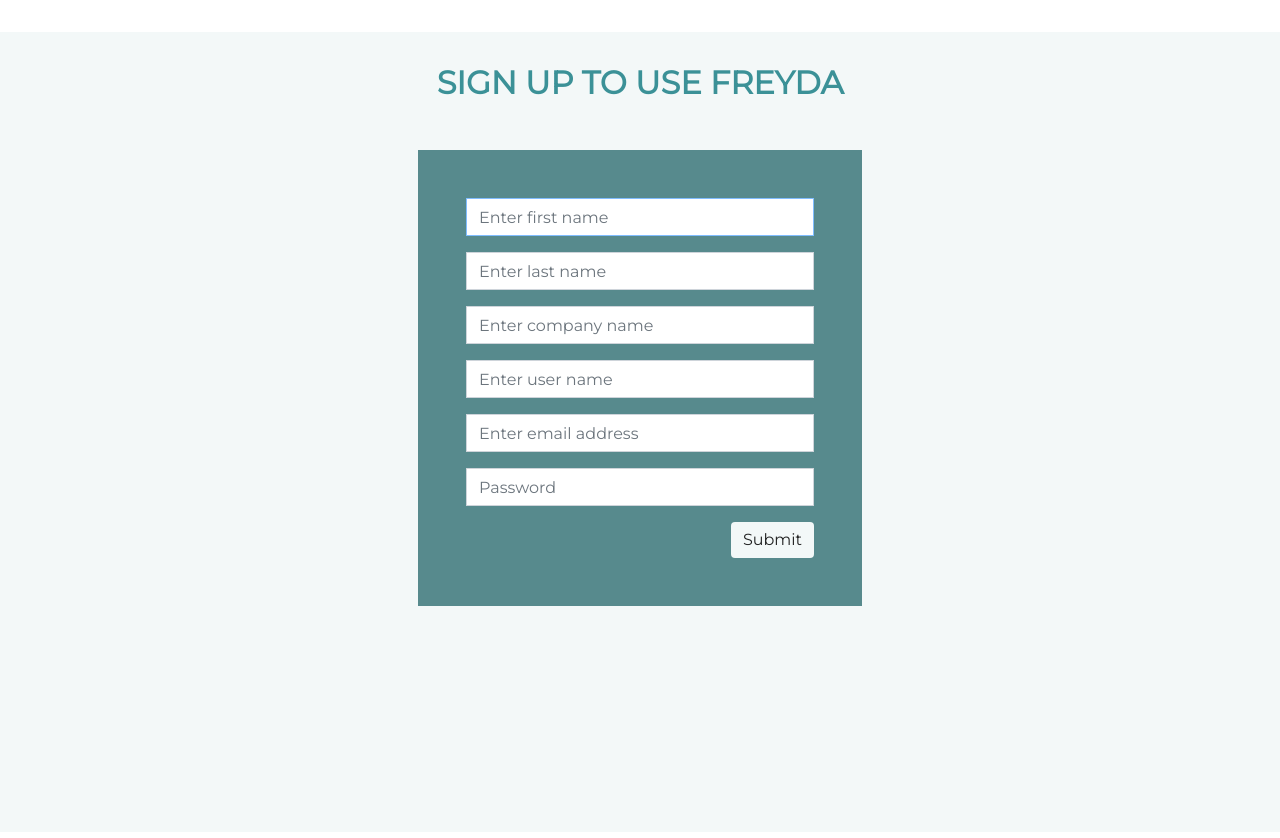
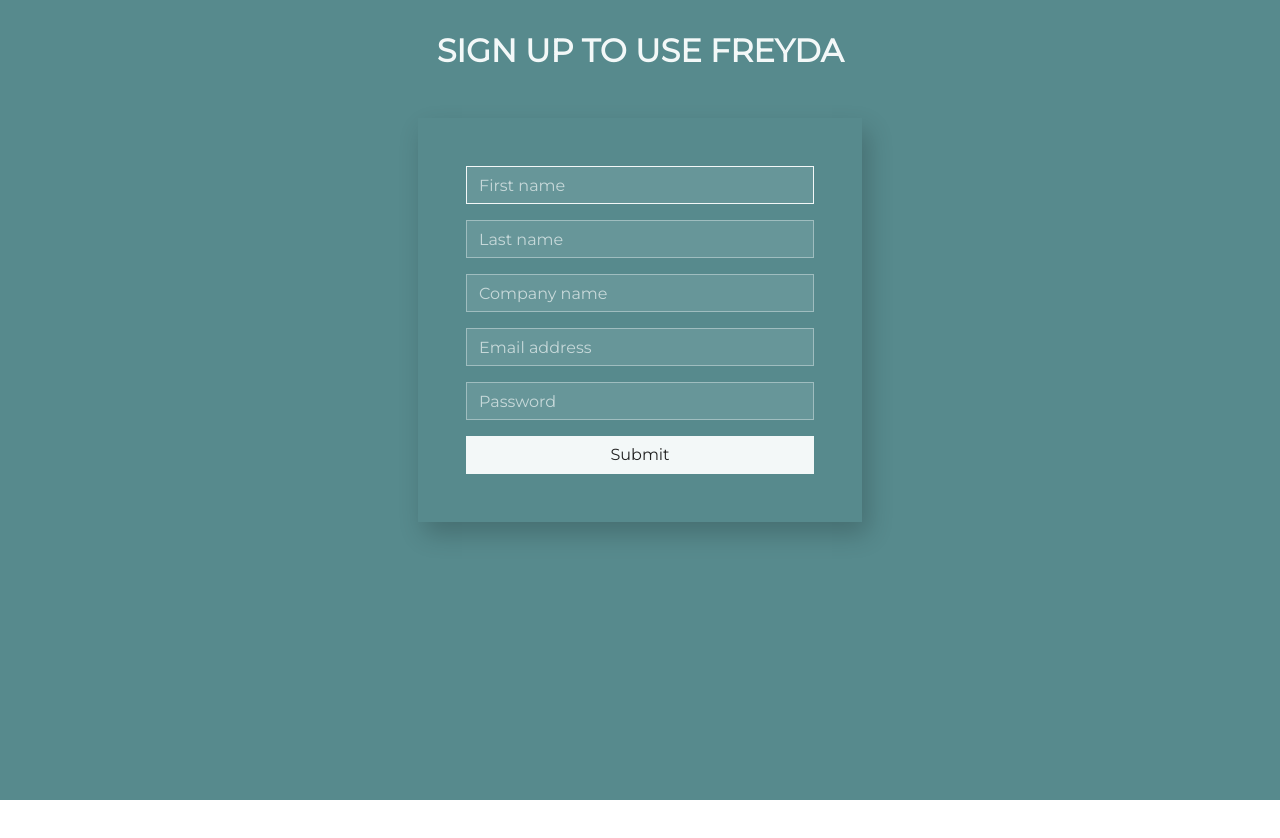
Before and after one commit to chiomadans1759/FREYDA, a Vue app: page / in a window 1280 px wide. Shown: the top 838 px of the page. After the commit the page ends 800 px from the top, so only its background shows below. Built offline with nearby package versions, Linux system fonts and the light colour scheme.

Commit message:
created auth pages

```diff
--- a/public/index.html
+++ b/public/index.html
@@ -7,11 +7,11 @@
     <link rel="icon" href="<%= BASE_URL %>favicon.ico">
     <link rel="stylesheet" href="https://use.fontawesome.com/releases/v5.8.1/css/all.css" integrity="sha384-50oBUHEmvpQ+1lW4y57PTFmhCaXp0ML5d60M1M7uH2+nqUivzIebhndOJK28anvf" crossorigin="anonymous">
     <link rel="stylesheet" href="https://stackpath.bootstrapcdn.com/bootstrap/4.3.1/css/bootstrap.min.css" integrity="sha384-ggOyR0iXCbMQv3Xipma34MD+dH/1fQ784/j6cY/iJTQUOhcWr7x9JvoRxT2MZw1T" crossorigin="anonymous">
-    <title>capital</title>
+    <title>Freyda</title>
   </head>
   <body>
     <noscript>
-      <strong>We're sorry but capital doesn't work properly without JavaScript enabled. Please enable it to continue.</strong>
+      <strong>We're sorry but Freyda doesn't work properly without JavaScript enabled. Please enable it to continue.</strong>
     </noscript>
     <div id="app"></div>
     <!-- built files will be auto injected -->
--- a/src/views/Login.vue
+++ b/src/views/Login.vue
@@ -1,11 +1,10 @@
 <template>
-  <main id="login-page">
+  <main id="auth">
     <div class="row">
       <div class="container">
-        <form class="registeration-form">
+        <form class="auth-form">
           <div class="form-group">
-            <input type="text" class="form-control" placeholder="Enter user name">
-            <!-- <small id="emailHelp" class="form-text text-muted">We'll never share your email with anyone else.</small> -->
+            <input type="text" class="form-control" placeholder="Username">
           </div>
 
           <div class="form-group">
@@ -23,23 +22,72 @@
 
 <script>
 export default {
-  name: 'Login-page'
+  name: 'Login-Page'
 
 }
 </script>
 
 <style scoped>
 
-#login-page {
+#auth {
   height: 100vh;
+  background: #578a8d;
 }
 
-#login-page form {
+#auth form {
   width: 40%;
   margin: auto;
   margin-top: 3rem;
   background: #578a8d;
   padding: 3rem;
+  margin-top: 10rem;
+  box-shadow: 6px 12px 24px rgba(0, 0, 0, 0.20);
+}
+
+#auth .form-control {
+  border-radius: 0 !important;
+  border: 1px solid rgba(243, 248, 248, 0.4);
+  background: rgba(243, 248, 248, 0.1);
+  color: rgb(243, 248, 248) !important;
+}
+
+#auth .form-control:focus {
+  border: 1px solid rgb(243, 248, 248);
+}
+
+
+#auth .auth-form input:focus {
+  outline: none !important;
+  box-shadow: none;
+}
+
+#auth .auth-form input::-webkit-input-placeholder {
+  color: rgba(243, 248, 248, 0.68);
+}
+
+#auth .auth-form button {
+  width: 100%;
+  border: 1px solid rgb(243, 248, 248);
+  border-radius: 0;
+  background: rgb(243, 248, 248);
+  color: #222222;
+}
+
+#auth .auth-form button:hover {
+  background: rgb(211, 216, 216);
+  box-shadow: 6px 12px 24px rgba(0, 0, 0, 0.20);
+}
+
+@media (max-width: 767.98px){
+  #auth form {
+  width: 100%;
+  margin: auto;
+  margin-top: 3rem;
+  background: #578a8d;
+  padding: 3rem;
+  margin-top: 10rem;
+}
+
 }
 
 </style>
--- a/src/views/Register.vue
+++ b/src/views/Register.vue
@@ -1,36 +1,31 @@
 <template>
-  <main id="register-page">
+  <main id="auth">
     <div class="row">
       <div class="container">
         <h2>Sign Up to use Freyda</h2>
-        <form class="registeration-form">
+        <form class="auth-form">
           <div class="form-group">
-            <input type="text" class="form-control" placeholder="Enter first name" ref="firstName">
+            <input type="text" class="form-control" placeholder="First name" ref="firstName">
             <!-- <small id="emailHelp" class="form-text text-muted">We'll never share your email with anyone else.</small> -->
           </div>
 
           <div class="form-group">
-            <input type="text" class="form-control" placeholder="Enter last name">
+            <input type="text" class="form-control" placeholder="Last name">
             <!-- <small id="emailHelp" class="form-text text-muted">We'll never share your email with anyone else.</small> -->
           </div>
 
            <div class="form-group">
-            <input type="text" class="form-control" placeholder="Enter company name">
+            <input type="text" class="form-control" placeholder="Company name">
             <!-- <small id="emailHelp" class="form-text text-muted">We'll never share your email with anyone else.</small> -->
           </div>
 
           <div class="form-group">
-            <input type="text" class="form-control" placeholder="Enter user name">
+            <input type="email" class="form-control" placeholder="Email address">
             <!-- <small id="emailHelp" class="form-text text-muted">We'll never share your email with anyone else.</small> -->
           </div>
 
           <div class="form-group">
-            <input type="email" class="form-control" placeholder="Enter email address">
-            <!-- <small id="emailHelp" class="form-text text-muted">We'll never share your email with anyone else.</small> -->
-          </div>
-
-          <div class="form-group">
-            <input type="password" class="form-control" id="exampleInputPassword1" placeholder="Password">
+            <input type="password" class="form-control" placeholder="Password">
           </div>
 
           <div class="d-flex justify-content-end">
@@ -53,47 +48,64 @@
 </script>
 
 <style scoped>
-#register-page {
+#auth {
   height: 100vh;
-  margin: 2rem;
+  background: #578a8d;
 }
 
-#register-page h2 {
+#auth h2 {
   text-align: center;
   font-weight: bold;
-  color: rgb(59, 145, 151);
+  color: rgb(243, 248, 248);
   margin-top: 2rem;
   text-transform: uppercase;
 }
 
-#register-page form {
+#auth form {
   width: 40%;
   margin: auto;
   margin-top: 3rem;
   background: #578a8d;
   padding: 3rem;
+  box-shadow: 6px 12px 24px rgba(0, 0, 0, 0.20);
 }
 
-#register-page .submit-btn {
+#auth .form-control {
+  border-radius: 0 !important;
+  border: 1px solid rgba(243, 248, 248, 0.4);
+  background: rgba(243, 248, 248, 0.1);
+  color: rgb(243, 248, 248) !important;
+}
+
+#auth .form-control:focus {
+  border: 1px solid rgb(243, 248, 248);
+}
+
+
+#auth .auth-form input:focus {
+  outline: none !important;
+  box-shadow: none;
+}
+
+#auth .auth-form input::-webkit-input-placeholder {
+  color: rgba(243, 248, 248, 0.68);
+}
+
+#auth .auth-form button:hover {
+  background: rgb(211, 216, 216);
+  box-shadow: 6px 12px 24px rgba(0, 0, 0, 0.20);
+}
+
+#auth .auth-form button {
+  width: 100%;
+  border: 1px solid rgb(243, 248, 248);
+  border-radius: 0;
   background: rgb(243, 248, 248);
   color: #222222;
 }
 
-#register-page .form-control {
-  border-radius: 0 !important;
-}
-
-#register-page .registeration-form input:focus {
-  outline: none !important;
-  box-shadow: none;
-}
-
-#register-page button {
-  border: none;
-}
-
 @media (max-width: 767.98px){
-  #register-page form {
+  #auth form {
   width: 100%;
   margin: auto;
   margin-top: 3rem;
```
